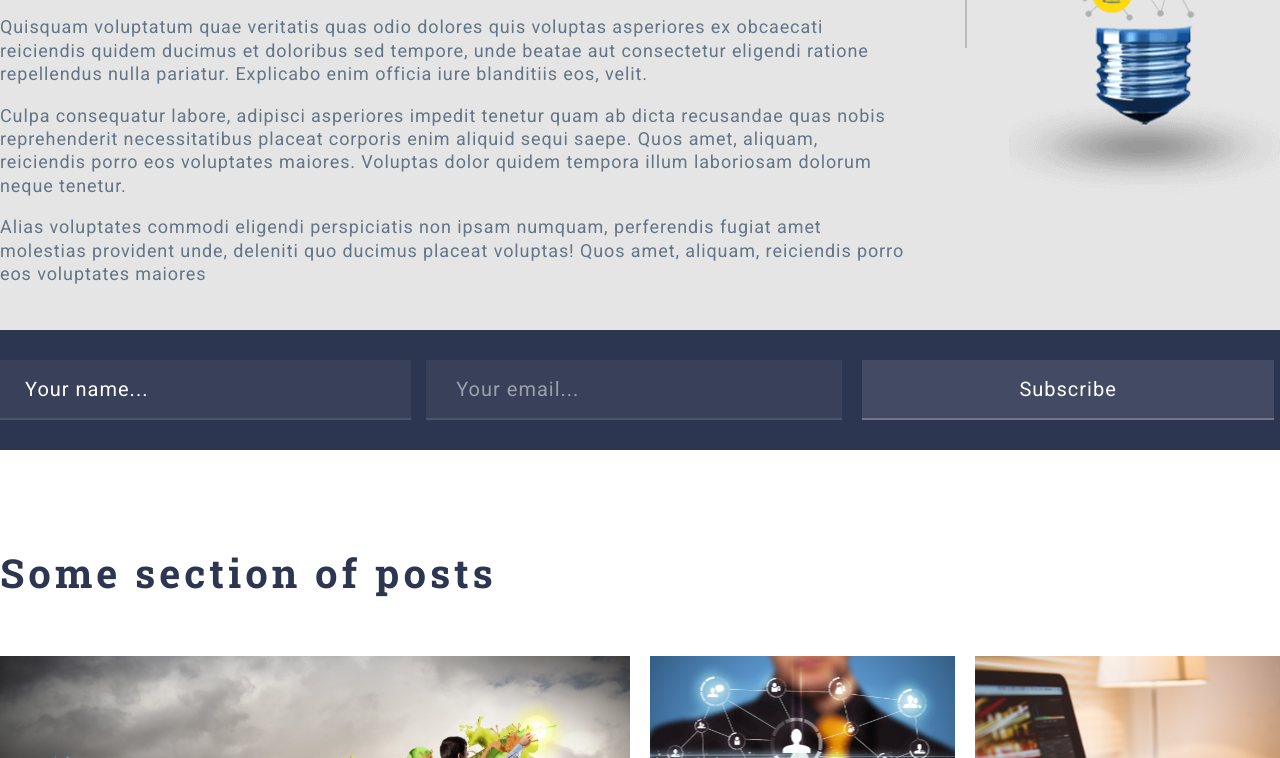
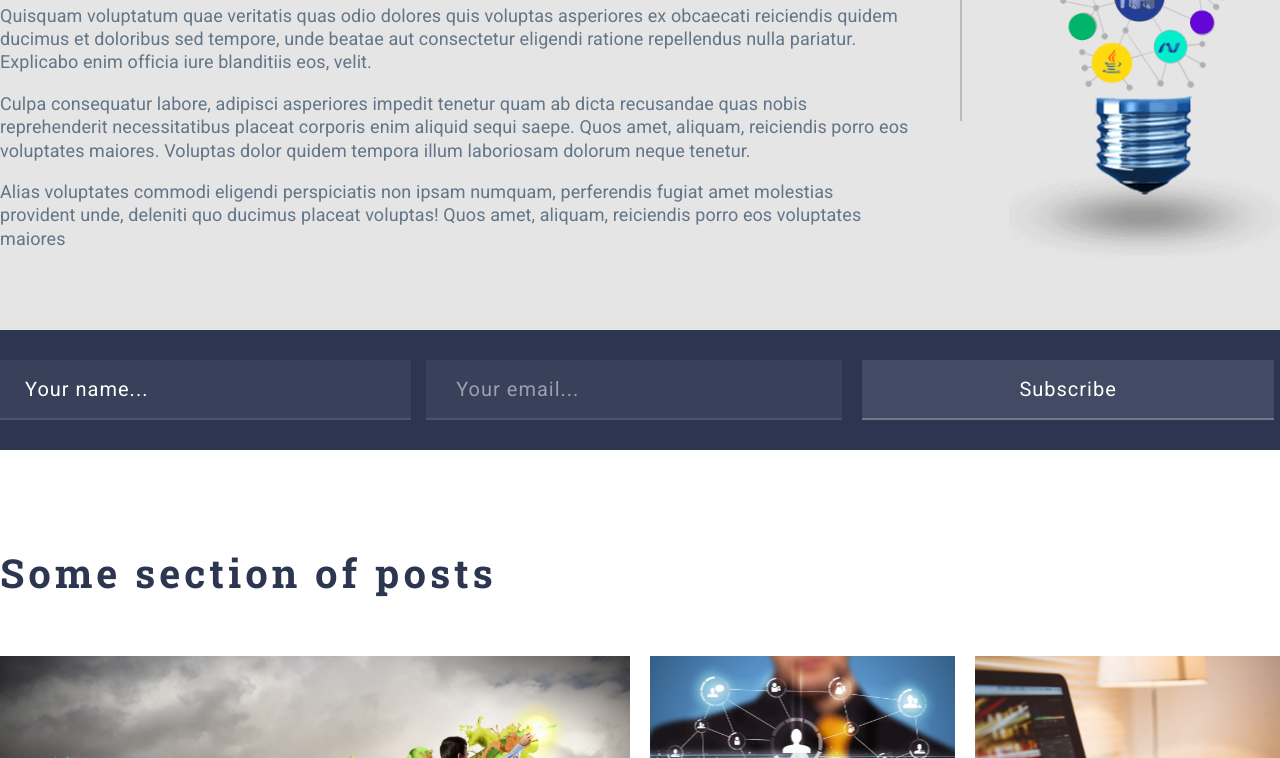
Before and after one commit to AlexVak1993/grid-template, a website: page index.html in a window 1280 px wide. Shown: the part 2042-2800 px from the top of the page. Drawn offline with Linux system fonts and the light colour scheme.

Commit message:
add mixins

```diff
--- a/assets/scss/_common.scss
+++ b/assets/scss/_common.scss
@@ -45,16 +45,16 @@ a:visited {
   @extend %btn-common;
 
   @include lg-md {
+    font-size: 1rem;
     min-width: 200px;
     height: 50px;
-    font-size: 1rem;
     padding: 16px 20px;
   }
 
   @include md {
+    font-size: 1rem;
     min-width: 170px;
     height: 40px;
-    font-size: 1rem;
     padding: 9px 20px;
   }
 
@@ -66,8 +66,7 @@ a:visited {
 .btn-accent {
   background-color: rgba($color-primary, 0.8);
   border: 2px solid $color-primary;
-  font-size: 1.125rem;
-  letter-spacing: 0.1em;
+  @include letter-size(1.125rem, 0.1em);
   @extend %btn-common;
 
   @include lg-md {
--- a/assets/scss/_footer.scss
+++ b/assets/scss/_footer.scss
@@ -48,25 +48,22 @@
 
   &__copyright {
     @extend %txt-center;
-    padding-bottom: 20px;
+    @include padding(null, null, $gap, null);
 
     @include lg-min {
-      padding-top: 60px;
+      @include padding($gap * 3, null, null, null);
     }
 
     @include lg-md {
-      padding-left: 5px;
-      padding-top: 50px;
+      @include padding($gap * 2.5, null, null, $gap / 4);
     }
 
     @include md-sm {
-      padding-left: 5px;
-      padding-top: 68px;
+      @include padding(68px, null, null, $gap / 4);
     }
 
     @include sm {
-      padding-left: 5px;
-      padding-top: 76px;
+      @include padding(76px, null, null, $gap / 4);
     }
 
     span {
--- a/assets/scss/_mixins.scss
+++ b/assets/scss/_mixins.scss
@@ -12,8 +12,24 @@
     padding: $p;
 }
 
+@mixin padding($top, $right, $bottom, $left) {
+  padding-top: $top;
+  padding-right: $right;
+  padding-bottom: $bottom;
+  padding-left: $left;
+}
 
+@mixin margin($top, $right, $bottom, $left) {
+  margin-top: $top;
+  margin-right: $right;
+  margin-bottom: $bottom;
+  margin-left: $left;
+}
 
+@mixin letter-size($fs, $ls) {
+  font-size: $fs;
+  letter-spacing: $ls;
+}
 
 
 
--- a/assets/scss/header/_header-content.scss
+++ b/assets/scss/header/_header-content.scss
@@ -2,22 +2,22 @@
   position: relative;
 
   &__container {
-    padding-bottom: 40px;
     @extend %container;
 
+    @include lg-min {
+      @include padding(null, null, $gap * 2, null);
+    }
+
     @include lg-md {
-      padding-top: $gap;
-      padding-left: 12px;
+      @include padding(null, null, $gap, 12px);
     }
 
     @include md-sm {
-      padding-bottom: 16px;
-      padding-left: 13px;
+      @include padding(null, null, 16px, 13px);
     }
 
     @include sm {
-      padding-bottom: 22px;
-      padding-left: 25px;
+      @include padding(null, null, $gap, 25px);
       line-height: 1.3;
     }
   }
@@ -30,33 +30,29 @@
   &__buttons {
     display: flex;
     justify-content: center;
-    font-size: 1.2rem;
-    letter-spacing: 0.075em;
+    @include letter-size(1.2rem, 0.075em);
     padding-top: 14px;
 
     @include lg-md {
-      padding-top: 15px;
-      padding-right: 10px;
+      @include padding(15px, $gap / 2, null, null);
     }
 
     @include md-sm {
-      padding-right: 13px;
-      padding-top: 10px;
+      @include padding($gap / 2, 13px, null, null);
       font-size: 1rem;
     }
 
     @include sm-min {
       .btn:first-of-type {
-        margin-right: 20px;
+        margin-right: $gap;
       }
     }
 
     @include sm {
-      padding-top: 18px;
-      padding-right: 23px;
+      @include padding(17px, 23px, null, null);
 
       .btn:first-of-type {
-        margin-right: 20px;
+        margin-right: $gap;
       }
     }
   }
--- a/assets/scss/header/_header-logo.scss
+++ b/assets/scss/header/_header-logo.scss
@@ -1,5 +1,6 @@
 .header-logo {
   align-self: center;
+  @include letter-size(1.5rem, 0.03em);
   font-size: 1.5rem;
   letter-spacing: 0.3rem;
 
@@ -12,12 +13,12 @@
     display: block;
 
     @include md {
-      padding-top: 7px;
+      padding-top: 5px;
     }
   }
 
   &__accent {
-    padding: 12px 2px 14px 3px;
+    @include padding(12px, 2px, 14px, 3px);
     border: 2px solid $color-highlight;
     margin-right: 5px;
   }
--- a/assets/scss/header/_header-menu.scss
+++ b/assets/scss/header/_header-menu.scss
@@ -6,7 +6,7 @@
   z-index: 1;
 
   @include lg {
-    padding-right: 10px;
+    padding-right: $gap / 2;
   }
 
   @include md {
--- a/assets/scss/header/_header-navbar.scss
+++ b/assets/scss/header/_header-navbar.scss
@@ -113,7 +113,6 @@
       grid-template-columns: repeat(auto-fit, minmax(50px, max-content));
       width: 100%;
       justify-content: end;
-      padding-right: 3px;
     }
 
     @include md {
@@ -130,10 +129,8 @@
 
   &__link {
     display: block;
-    font-size: 1.25rem;
-    letter-spacing: 0.05rem;
-    padding-top: 37px;
-    padding-left: 38px;
+    @include letter-size(1.25rem, 0.025em);
+    @include padding(37px, null, null, $gap * 2);
     transition: color 0.5s;
 
     @include md {
@@ -145,8 +142,7 @@
     }
 
     @include lg-md {
-      padding-top: 33px;
-      padding-left: 36px;
+      @include padding(33px, null, null, 41px);
     }
   }
 }
--- a/assets/scss/sections/_section-about.scss
+++ b/assets/scss/sections/_section-about.scss
@@ -51,26 +51,23 @@
     position: relative;
 
     @include lg-min {
-      padding-top: 73px;
+      @include padding(69px, null, null, null);
     }
 
     @include lg-md {
-      padding-top: 55px;
-      padding-left: $gap;
+      @include padding(55px, null, null, $gap);
     }
 
     @include md-sm {
-      padding-top: 43px;
-      padding-left: 23px;
+      @include padding(43px, null, null, 23px);
       line-height: 1.25;
     }
 
     @include sm {
-      padding-top: 62px;
+      @include padding(62px, null, null, null);
     }
 
     &--caption {
-
       @include lg-md {
         max-height: 315px;
         max-width: 630px;
@@ -99,8 +96,8 @@
       content: "";
 
       @include lg-min {
-        top: 170px;
-        right: -58px;
+        top: 243px;
+        right: -53px;
       }
 
       @include lg-md {
@@ -123,28 +120,25 @@
       color: $color-primary;
 
       @include lg-min {
-        font-size: 2.5rem;
-        letter-spacing: 0.125em;
+        @include letter-size(2.5rem, 0.125em);
       }
 
       @include lg-md {
-        font-size: 2rem;
-        letter-spacing: 0.125em;
+        @include letter-size(2rem, 0.125em);
         margin-bottom: 22px;
       }
 
       @include md-sm {
-        font-size: 1.5rem;
-        letter-spacing: 0.125em;
+        @include letter-size(1.5rem, 0.125em);
         margin-bottom: 0;
       }
 
       @include sm {
-        margin: 0 auto;
         text-align: center;
         letter-spacing: 0.125em;
+        line-height: 1.25;
+        margin: 0 auto;
         padding-right: 12px;
-        line-height: 1.25;
         margin-bottom: 10px;
       }
     }
@@ -153,14 +147,12 @@
       margin-bottom: 0px;
 
       @include md-min {
-        font-size: 1.125rem;
-        letter-spacing: 0.05em;
+        @include letter-size(1.125rem, 0.005em);
         line-height: 1.3;
       }
 
       @include md-sm {
-        font-size: 1.075rem;
-        letter-spacing: 0.0125em;
+        @include letter-size(1.075rem, 0.0125em);
         line-height: 1.4;
       }
 
@@ -174,23 +166,22 @@
     display: grid;
 
     @include lg-min {
-      padding-top: $gap * 1.5;
+      @include padding($gap * 5, null, null, null);
     }
 
     @include lg-md {
       transform: scale(0.95);
-      padding-top: 69px;
+      @include padding(69px, null, null, null);
     }
 
     @include md-sm {
       transform: scale(0.85);
-      padding-top: 5px;
+      @include padding(5px, null, null, null);
     }
 
     @include sm {
       width: 270px;
-      padding-left: 145px;
-      padding-bottom: 67px;
+      @include padding(null, null, 67px, 145px);
     }
   }
 }
--- a/assets/scss/sections/_section-form.scss
+++ b/assets/scss/sections/_section-form.scss
@@ -46,31 +46,25 @@
 
     @include lg-min {
       margin-left: -$gap / 4;
-      padding-left: $gap * 1.5;
-      font-size: 1.25rem;
-      letter-spacing: 0.05em;
+      @include letter-size(1.25rem, 0.05em);
+      @include padding(null, null, null, $gap * 1.5);
     }
 
     @include lg-md {
-      font-size: 1rem;
-      letter-spacing: 0.1em;
-      padding-left: 22px;
-      padding-bottom: 3px;
+      @include letter-size(1rem, 0.1em);
+      @include padding(null, null, 3px, 22px);
     }
 
     @include md-sm {
       grid-column: 1 / span 2;
-      font-size: 1.125rem;
-      letter-spacing: 0.1em;
-      padding-left: 23px;
+      @include letter-size(1.125rem, 0.1em);
+      @include padding(null, null, null, 23px);
     }
 
     @include sm {
-      font-size: 1.125rem;
-      letter-spacing: 0.1em;
-      padding-left: 22px;
-      padding-top: 10px;
-      margin: 6px 20px 0px 20px;
+      @include letter-size(1.125rem, 0.1em);
+      @include padding($gap / 2, null, null, 22px);
+      @include margin(6px, $gap, 0, $gap);
     }
 
     &::placeholder {
@@ -81,30 +75,25 @@
       @extend %input-theme;
 
       @include lg-min {
-        margin-left: -$gap / 4;
-        padding-left: $gap * 1.5;
-        font-size: 1.25rem;
-        letter-spacing: 0.05em;
+        @include letter-size(1.25rem, 0.05em);
+        @include padding(null, null, null, $gap *1.5);
+        @include margin(null, null, null, -$gap / 4);
       }
 
       @include lg-md {
-        font-size: 1rem;
-        letter-spacing: 0.1em;
-        padding-left: 23px;
-        padding-bottom: 6px;
+        @include letter-size(1rem, 0.1em);
+        @include padding(null, null, 6px, 23px);
       }
 
       @include md-sm {
-        font-size: 1.125rem;
-        letter-spacing: 0.1em;
-        padding-left: 22px;
+        @include letter-size(1.125rem, 0.1em);
+        @include padding(null, null, null, 22px);
       }
 
       @include sm {
-        font-size: 1.125rem;
-        letter-spacing: 0.1em;
-        padding-left: 22px;
-        margin: 6px 20px 0 20px;
+        @include letter-size(1.125rem, 0.1em);
+        @include padding(null, null, null, 22px);
+        @include margin(6px, $gap, 0, $gap);
       }
 
       &::placeholder {
@@ -136,19 +125,17 @@
     }
 
     @include md-sm {
+      @include letter-size(1.125rem, 0.1em);
       height: 60px;
       padding-left: 25px;
-      font-size: 1.125rem;
-      letter-spacing: 0.1em;
       width: 352px;
     }
 
     @include sm {
+      @include letter-size(1.125rem, 0.1em);
+      @include margin(0, $gap, 12px, $gap);
       height: 60px;
-      margin: 0 20px 12px 20px;
       padding-left: 25px;
-      font-size: 1.125rem;
-      letter-spacing: 0.1em;
     }
   }
 }
--- a/assets/scss/sections/_section-posts.scss
+++ b/assets/scss/sections/_section-posts.scss
@@ -9,29 +9,23 @@
     letter-spacing: 0.1em;
 
     @include lg-min {
-      padding-top: $gap * 3;
-      padding-bottom: $gap;
+      @include padding($gap * 3, null, $gap, null);
       font-size: 2.5rem;
     }
 
     @include lg-md {
-      padding-top: 48px;
-      padding-left: 20px;
-      padding-bottom: 13px;
+      @include padding(48px, null, 13px, $gap);
       font-size: 2rem;
     }
 
     @include md-sm {
-      padding-top: 36px;
-      padding-left: 20px;
-      padding-bottom: 9px;
+      @include padding(36px, null, 9px, $gap);
       font-size: 1.5rem;
     }
 
     @include sm {
-      padding-top: 34px;
+      @include padding(34px, null, 9px, null);
       text-align: center;
-      padding-bottom: 9px;
       font-size: 1.5rem;
     }
   }
@@ -100,7 +94,7 @@
     }
 
     &__info {
-      @include abs-position($t: 55.5);
+      @include abs-position($t: 55.5%);
       height: 250px;
       display: grid;
       align-content: center;
@@ -110,8 +104,7 @@
     &__tittle {
       text-align: center;
       font-family: $font-header;
-      font-size: 1.125rem;
-      letter-spacing: 0.05em;
+      @include letter-size(1.125rem, 0.05em);
     }
 
     &__caption {
@@ -139,7 +132,7 @@
 
     @include sm {
       padding-bottom: $gap * 3;
-      padding: 20px 20px 60px 20px;
+      @include padding($gap, $gap, $gap * 3, $gap);
       display: grid;
       grid-template-columns: 1fr;
     }
@@ -148,8 +141,7 @@
     a {
       @include lg-md {
         height: 60px;
-        padding-top: 18px;
-        padding-right: 16px;
+        @include padding(18px, 16px, null, null);
       }
     }
   }
--- a/index.html
+++ b/index.html
@@ -52,7 +52,7 @@
 
     <div class="header-content">
       <div class="header-content__container">
-        <h1 class="header-content__title">WE ARE REAL WEB-DEVELOPERS</h1>
+        <h1 class="header-content__title">WE ARE REAL <nobr>WEB-DEVELOPERS</nobr></h1>
         <div class="header-content__buttons">
           <a class="btn" href="">Learn more</a>
           <a class="btn" href="">Get started</a>
```
Also changed, not shown: assets/css/style.css.
